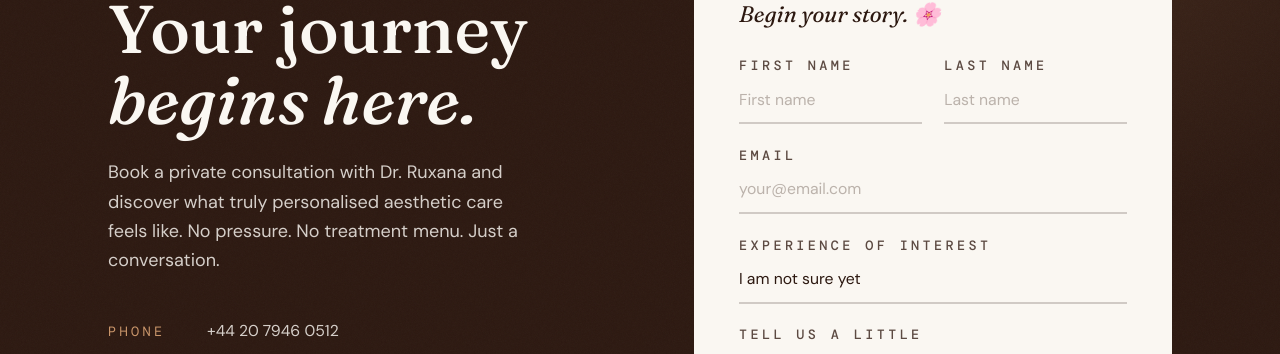
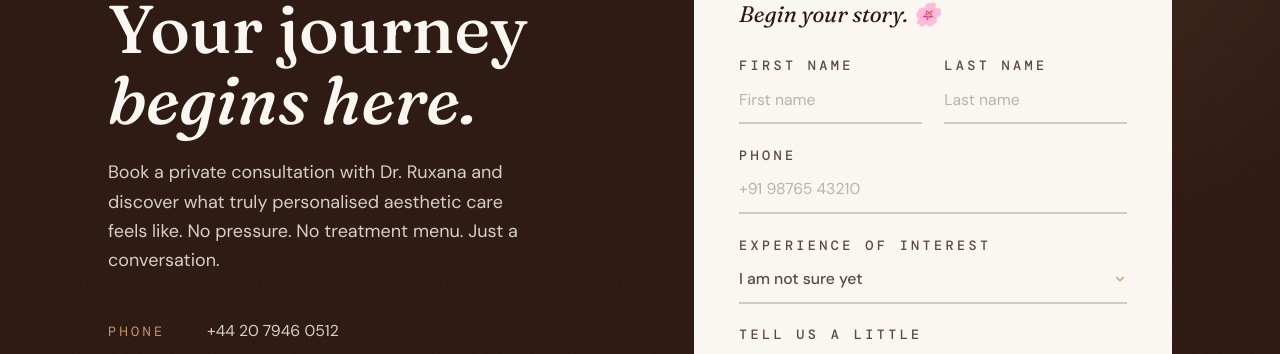
Before and after one commit to playkidsofficial6-oss/cosmohome, a React (Vite) app: page / in a window 1280 px wide. Shown: the part 11061-11415 px from the top of the page. Built offline with nearby package versions, Linux system fonts and the light colour scheme.

Commit message:
feat: replace standard select input with custom animated dropdown in Invitation form

```diff
--- a/src/pages/Home.tsx
+++ b/src/pages/Home.tsx
@@ -1,5 +1,5 @@
 
-import { useState, useRef } from "react";
+import { useState, useRef, useEffect } from "react";
 import { useNavigate } from "react-router-dom";
 import { motion, AnimatePresence, useInView, useScroll, useTransform } from "motion/react";
 import { ArrowRight, Heart, AlertTriangle, XCircle, ChevronRight } from "lucide-react";
@@ -740,6 +740,16 @@ export function Stories() {
 export function Invitation() {
   const [sent, setSent] = useState(false);
   const [focused, setFocused] = useState<string | null>(null);
+  const [dropOpen, setDropOpen] = useState(false);
+  const [selected, setSelected] = useState("");
+  const dropRef = useRef<HTMLDivElement>(null);
+  useEffect(() => {
+    const handler = (e: MouseEvent) => {
+      if (dropRef.current && !dropRef.current.contains(e.target as Node)) setDropOpen(false);
+    };
+    document.addEventListener("mousedown", handler);
+    return () => document.removeEventListener("mousedown", handler);
+  }, []);
   return (
     <section id="invitation" className="relative py-20 md:py-32 overflow-hidden bg-[#2C1810]">
       <div className="absolute inset-0 opacity-[0.04]" style={{ backgroundImage: GRAIN, backgroundSize: "180px" }} />
@@ -791,24 +801,74 @@ export function Invitation() {
                     <InputField label="First name" placeholder="First name" />
                     <InputField label="Last name" placeholder="Last name" />
                   </div>
-                  <InputField label="Email" type="email" placeholder="your@email.com" />
+                  <InputField label="Phone" type="tel" placeholder="+91 98765 43210" />
 
-                  {/* Select */}
-                  <div className="flex flex-col gap-2">
-                    <label className="text-xs tracking-[0.25em] uppercase text-[#5C4A42]" style={M}>Experience of interest</label>
-                    <div className={`transition-all duration-300 ${focused === "select" ? "shadow-[0_0_0_2px_rgba(201,149,106,0.35)]" : ""}`}>
-                      <select style={{ borderBottomColor: focused === "select" ? GOLD : "rgba(44,24,16,0.2)", ...B }}
-                        className="w-full border-b-2 bg-transparent pb-2.5 pt-1 text-sm text-[#2C1810] focus:outline-none transition-colors appearance-none"
-                        onFocus={() => setFocused("select")} onBlur={() => setFocused(null)}>
-                        <option value="">I am not sure yet</option>
-                        <option>Skin Renewal Experience</option>
-                        <option>Age Gracefully Experience</option>
-                        <option>Confidence Restoration</option>
-                        <option>Hair Revival Experience</option>
-                        <option>Personalised Aesthetic Journey</option>
-                      </select>
-                    </div>
-                  </div>
+                  {/* Custom Dropdown */}
+                  {(() => {
+                    const options = [
+                      "I am not sure yet",
+                      "Skin Renewal Experience",
+                      "Age Gracefully Experience",
+                      "Confidence Restoration",
+                      "Hair Revival Experience",
+                      "Personalised Aesthetic Journey",
+                    ];
+                    return (
+                      <div ref={dropRef} className="flex flex-col gap-2 relative">
+                        <label className="text-xs tracking-[0.25em] uppercase text-[#5C4A42]" style={M}>Experience of interest</label>
+                        <button
+                          type="button"
+                          onClick={() => setDropOpen(!dropOpen)}
+                          className="w-full border-b-2 bg-transparent pb-2.5 pt-1 text-sm text-left flex items-center justify-between gap-2 focus:outline-none transition-colors"
+                          style={{ borderBottomColor: dropOpen ? GOLD : "rgba(44,24,16,0.2)", color: selected ? "#2C1810" : "#5C4A42", ...B }}
+                        >
+                          <span>{selected || "I am not sure yet"}</span>
+                          <motion.svg
+                            animate={{ rotate: dropOpen ? 180 : 0 }}
+                            transition={{ duration: 0.25 }}
+                            width="14" height="14" viewBox="0 0 24 24" fill="none" stroke="#C9956A" strokeWidth="2" strokeLinecap="round" strokeLinejoin="round"
+                            className="shrink-0"
+                          >
+                            <polyline points="6 9 12 15 18 9" />
+                          </motion.svg>
+                        </button>
+                        <AnimatePresence>
+                          {dropOpen && (
+                            <motion.ul
+                              initial={{ opacity: 0, y: -6, scaleY: 0.96 }}
+                              animate={{ opacity: 1, y: 0, scaleY: 1 }}
+                              exit={{ opacity: 0, y: -6, scaleY: 0.96 }}
+                              transition={{ duration: 0.2, ease: [0.22, 1, 0.36, 1] }}
+                              className="absolute top-full left-0 right-0 mt-1 bg-white rounded-xl shadow-2xl border border-[#2C1810]/8 overflow-hidden z-50 origin-top"
+                            >
+                              {options.map((opt, i) => (
+                                <motion.li
+                                  key={opt}
+                                  initial={{ opacity: 0, x: -8 }}
+                                  animate={{ opacity: 1, x: 0 }}
+                                  transition={{ delay: i * 0.03, duration: 0.2 }}
+                                  onClick={() => { setSelected(opt === "I am not sure yet" ? "" : opt); setDropOpen(false); }}
+                                  className={`px-5 py-3 text-sm cursor-pointer transition-all duration-200 flex items-center gap-3 ${
+                                    (selected === opt || (!selected && opt === "I am not sure yet"))
+                                      ? "bg-[#C9956A]/10 text-[#C9956A]"
+                                      : "text-[#2C1810] hover:bg-[#FAF7F2] hover:text-[#C9956A]"
+                                  }`}
+                                  style={B}
+                                >
+                                  <span className={`w-1.5 h-1.5 rounded-full shrink-0 transition-colors ${
+                                    (selected === opt || (!selected && opt === "I am not sure yet"))
+                                      ? "bg-[#C9956A]"
+                                      : "bg-[#2C1810]/15"
+                                  }`} />
+                                  {opt}
+                                </motion.li>
+                              ))}
+                            </motion.ul>
+                          )}
+                        </AnimatePresence>
+                      </div>
+                    );
+                  })()}
 
                   {/* Textarea */}
                   <div className="flex flex-col gap-2">
```
